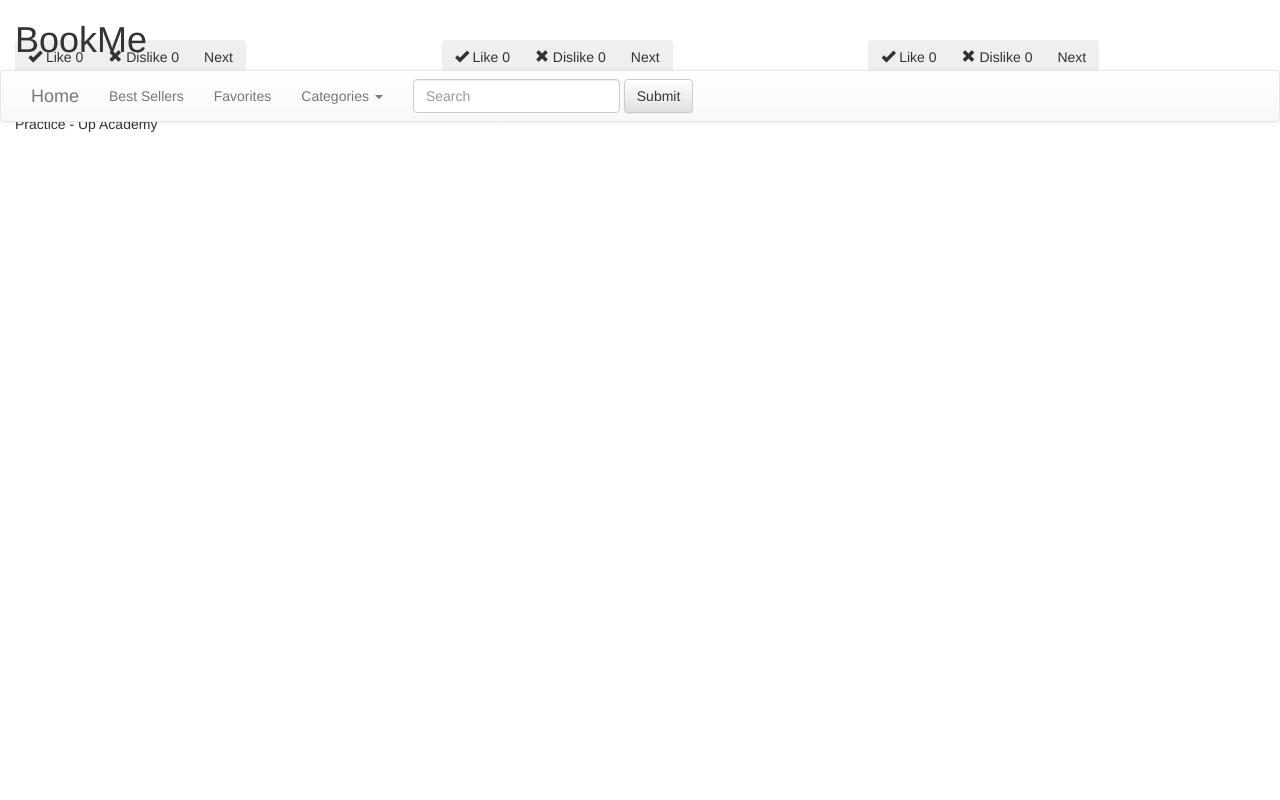
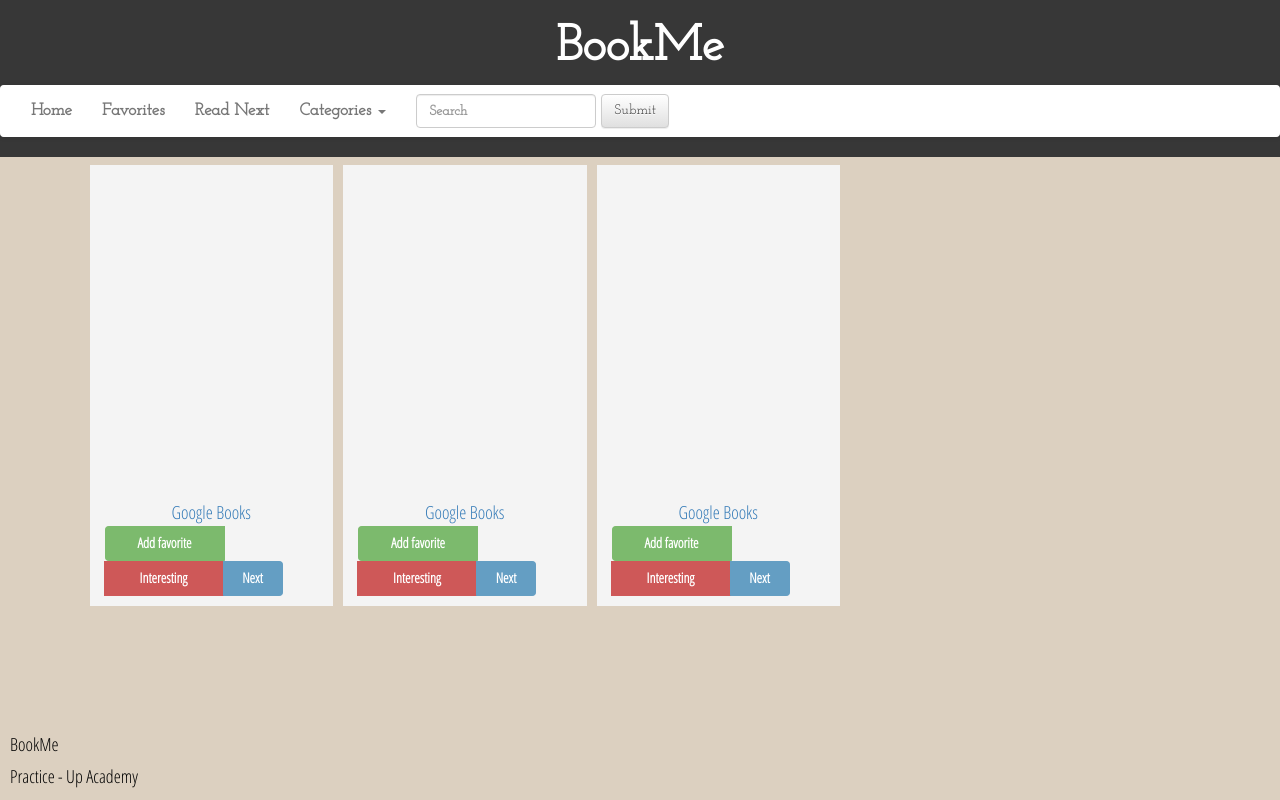
Before and after one commit to PedroGSilva/bookshelf, a PHP site: page /index.html in a window 1280 px wide. Run offline with PHP 8.4, Linux system fonts and the light colour scheme; some libraries are stand-ins or nearby versions.

Commit message:
'newversion'

```diff
--- a/BookMe16_style.css
+++ b/BookMe16_style.css
@@ -1,5 +1,8 @@
+/**{border: 1px solid black;}*/
+
+/*Color Treatment ----------------------------------------------------------------*/
 .header {
-  background-color: #945D60;
+  background-color: #373737;
   /*background-color: hsl(142, 33%, 58%);
   background-repeat: no-repeat;
   background-position: center;
@@ -13,7 +16,7 @@
   */background-repeat: no-repeat;
   background-position: center;
   background-size: 100%;
-  background: white;
+  background: #dcd0c0;
 }
 
 .navbar-default {
@@ -28,21 +31,30 @@
   background-image: -o-linear-gradient(top, #ffffff, #ffffff);
   background-image: linear-gradient(#ffffff, #ffffff);
   border-color: #ffffff #ffffff hsl(0, 0%, 100%);
-  color: #333 !important;
+  color: #945D60 !important;
+  font-weight: 900 !important;
   text-shadow: 0 1px 1px rgba(255, 255, 255, 0.00);
   -webkit-font-smoothing: antialiased;
 }
 
+#firstShelf,#secondShelf,#thirdShelf{
+  border: 5px solid #dcd0c0;
+  background-color: #f4f4f4;
+  margin-top: 10px;
+}
+
 #footer {
   padding-left: 10px;
-  color: white;
-  background-color: #3C3C3C;
+  color: black;
+  background-color: #dcd0c0;
   font-family: 'Open Sans Condensed', sans-serif;
 }
 
-.navbar {
+/*----------------------------------------------------------------------------------*/
+
+.navbar,.navbar-brand,.navbar-form {
   font-family: 'Josefin Slab', serif;
-  color: white;
+  font-size: 17px;
 }
 
 .books {
@@ -54,17 +66,20 @@
   height: 80px;
   margin: 5px;
   overflow: hidden;
+  text-align: center;
 }
 
 .writter {
   height: 30px;
   margin: 5px;
+  text-align: center;
 }
 
 .resume {
   height: 150px;
   margin: 5px;
   overflow: hidden;
+  text-align: justify;
 }
 
 .cover {
@@ -88,35 +103,26 @@
   height: 300px;
 }
 
-.sinpose,.author,.title {
+.synopsis,.author,.title {
   font-family: 'Open Sans Condensed', sans-serif;
-  text-align: center;
   padding-right: 20px;
   padding-left: 20px,
 }
 
-.readmore {
-  height: 20px;
-  margin: 5px;
-}
-
-.buttons{
+.links {
+  font-family: 'Open Sans Condensed', sans-serif;
+  font-size: 18px;
   text-align: center;
-  font-family: 'Shadows Into Light', cursive;
-  font-size: 50px;
-  margin: 5px;
-	padding-left: 0px;
-	padding-right: 0px;
-  font-weight: 900;
 }
 
 .buttonF {
   font-family: 'Open Sans Condensed', sans-serif;
-  font-size: 15px;
+  font-size: 5px;
   text-align: center;
+  padding-bottom: 10px;
 }
 
-.btn-dislike,.btn-like {
+.btn-favorite,.btn-read {
   width: 120px;
   height: 35px;
 }
@@ -126,7 +132,7 @@
   height: 35px;
 }
 
-.btn-dislike {
+.btn-read {
   background-color: hsl(360, 55%, 58%) !important;
   background-repeat: repeat-x;
   filter: progid:DXImageTransform.Microsoft.gradient(startColorstr="#ce5858", endColorstr="#ce5858");
@@ -138,12 +144,13 @@
   background-image: -o-linear-gradient(top, #ce5858, #ce5858);
   background-image: linear-gradient(#ce5858, #ce5858);
   border-color: #ce5858 #ce5858 hsl(360, 55%, 58%);
-  color: #333 !important;
+  color: white !important;
+  font-weight: 900 !important;
   text-shadow: 0 1px 1px rgba(255, 255, 255, 0.00);
   -webkit-font-smoothing: antialiased;
 }
 
-.btn-like {
+.btn-favorite {
   background-color: hsl(108, 36%, 58%) !important;
   background-repeat: repeat-x;
   filter: progid:DXImageTransform.Microsoft.gradient(startColorstr="#7cba6d", endColorstr="#7cba6d");
@@ -155,7 +162,8 @@
   background-image: -o-linear-gradient(top, #7cba6d, #7cba6d);
   background-image: linear-gradient(#7cba6d, #7cba6d);
   border-color: #7cba6d #7cba6d hsl(108, 36%, 58%);
-  color: #333 !important;
+  color: white !important;
+  font-weight: 900 !important;
   text-shadow: 0 1px 1px rgba(255, 255, 255, 0.00);
   -webkit-font-smoothing: antialiased;
 }
@@ -172,20 +180,12 @@
   background-image: -o-linear-gradient(top, #649ec3, #649ec3);
   background-image: linear-gradient(#649ec3, #649ec3);
   border-color: #649ec3 #649ec3 hsl(203, 44%, 58%);
-  color: #333 !important;
+  color: white !important;
+  font-weight: 900 !important;
   text-shadow: 0 1px 1px rgba(255, 255, 255, 0.00);
   -webkit-font-smoothing: antialiased;
 }
 
-.numberl,.numberd {
-  box-sizing: border-box;
-  text-align: center;
-  padding: 0px 15px;
-  border-radius: 30px;
-  color: black;
-  background-color: white;
-  font-family: 'Open Sans Condensed', sans-serif;
-}
 
 h1 {
   font-weight: 50;
@@ -198,16 +198,5 @@
 }
 
 p {
-  text-align: justify;
+  font-size: 18px;
 }
-
-/*#firstShelf,#secondShelf{
-  margin-top: 5px;
-  border-right: 3px solid #0A1C36;
-  border-top: 1px solid #0A1C36;
-}
-
-#seconShelf,#thirdShelf{
-  border-top: 1px solid #0A1C36;
-}
-}*/
--- a/index.html
+++ b/index.html
@@ -19,7 +19,7 @@
        <link rel="stylesheet" href="https://maxcdn.bootstrapcdn.com/bootstrap/3.3.7/css/bootstrap-theme.min.css" integrity="sha384-rHyoN1iRsVXV4nD0JutlnGaslCJuC7uwjduW9SVrLvRYooPp2bWYgmgJQIXwl/Sp" crossorigin="anonymous">
 
 
-       <link href="BookMe14_style.css" type="text/css" rel="stylesheet">
+       <link href="BookMe16_style.css" type="text/css" rel="stylesheet">
 
        <title> BookMe </title>
 
@@ -56,8 +56,8 @@
                             <!-- Collect the nav links, forms, and other content for toggling -->
                         <div class="collapse navbar-collapse" id="bs-example-navbar-collapse-1">
                            <ul class="nav navbar-nav">
-                              <li><a href="#">Best Sellers <span class="sr-only">(current)</span></a></li>
-                              <li><a href="#">Favorites</a></li>
+                              <li><a id="favfolder" href="#">Favorites <span class="sr-only">(current)</span></a></li>
+                              <li><a href="#">Read Next</a></li>
                               <li class="dropdown">
                                   <a href="#" class="dropdown-toggle" data-toggle="dropdown" role="button" aria-haspopup="true" aria-expanded="false"> Categories <span class="caret"></span></a>
                                  <ul class="dropdown-menu">
@@ -92,7 +92,7 @@
         <div class="row">
             <div class="books">
 
-              <div id="firstShelf" class="shelf col-lg-4 col-md-4 col-sm-12 col-xs-12">
+              <div id="firstShelf" class="shelf col-lg-3 col-md-4 col-sm-12 col-xs-12 col-lg-offset-1">
                         <div class="cover">
                            <img src="" class="img-rounded">
                         </div>
@@ -105,21 +105,17 @@
                         <div class="resume">
                            <p class="synopsis"> </p>
                         </div>
-                        <div >
-                           <a class="links" href=""> </a>
+                        <div class="links" >
+                           <a href=""> Google Books </a>
                         </div>
 
                         <div class="buttonF">
                           <div class="btn-group">
-                              <button type="button" class="btn btn-like">
-                                <span class="glyphicon glyphicon-ok"></span>
-                                Like
-                                <span class="numberl">0</span>
+                              <button type="button" class="btn btn-favorite">
+                              Add favorite
                               </button>
-                              <button type="button" class="btn btn-dislike">
-                                <span class="glyphicon glyphicon-remove"></span>
-                                Dislike
-                                <span class="numberd">0</span>
+                              <button type="button" class="btn btn-read">
+                                Interesting
                               </button>
                               <button type="button" class="btn btn-next">
                               Next
@@ -129,7 +125,7 @@
               </div>
 
 
-              <div id="secondShelf" class="shelf col-lg-4 col-md-4 col-sm-12 col-xs-12">
+              <div id="secondShelf" class="shelf col-lg-3 col-md-4 col-sm-12 col-xs-12">
                         <div class="cover">
                            <img src="" class="img-rounded">
                         </div>
@@ -142,21 +138,17 @@
                         <div class="resume">
                            <p class="synopsis"> </p>
                         </div>
-                        <div >
-                           <a class="links" href=""> </a>
+                        <div class="links">
+                           <a href=""> Google Books </a>
                         </div>
 
                         <div class="buttonF">
                           <div class="btn-group">
-                              <button type="button" class="btn btn-like">
-                                <span class="glyphicon glyphicon-ok"></span>
-                                Like
-                                <span class="numberl">0</span>
+                              <button type="button" class="btn btn-favorite">
+                              Add favorite
                               </button>
-                              <button type="button" class="btn btn-dislike">
-                                <span class="glyphicon glyphicon-remove"></span>
-                                Dislike
-                                <span class="numberd">0</span>
+                              <button type="button" class="btn btn-read">
+                                Interesting
                               </button>
                               <button type="button" class="btn btn-next">
                               Next
@@ -165,7 +157,7 @@
                         </div>
                 </div>
 
-                <div id="thirdShelf" class="shelf col-lg-4 col-md-4 col-sm-12 col-xs-12">
+                <div id="thirdShelf" class="shelf col-lg-3 col-md-4 col-sm-12 col-xs-12">
                         <div class="cover">
                            <img src="" class="img-rounded">
                         </div>
@@ -178,21 +170,17 @@
                         <div class="resume">
                            <p class="synopsis"> </p>
                         </div>
-                        <div >
-                           <a class="links" href=""> </a>
+                        <div class="links">
+                           <a href=""> Google Books </a>
                         </div>
 
                         <div class="buttonF">
                           <div class="btn-group">
-                              <button type="button" class="btn btn-like">
-                                <span class="glyphicon glyphicon-ok"></span>
-                                Like
-                                <span class="numberl">0</span>
+                              <button type="button" class="btn btn-favorite">
+                              Add favorite
                               </button>
-                              <button type="button" class="btn btn-dislike">
-                                <span class="glyphicon glyphicon-remove"></span>
-                                Dislike
-                                <span class="numberd">0</span>
+                              <button type="button" class="btn btn-read">
+                                Interesting
                               </button>
                               <button type="button" class="btn btn-next">
                               Next
@@ -224,7 +212,7 @@
        <!-- Latest compiled and minified JavaScript -->
        <script src="https://maxcdn.bootstrapcdn.com/bootstrap/3.3.7/js/bootstrap.min.js" integrity="sha384-Tc5IQib027qvyjSMfHjOMaLkfuWVxZxUPnCJA7l2mCWNIpG9mGCD8wGNIcPD7Txa" crossorigin="anonymous"></script>
 
-       <script src="BookMe14_script.js"></script>
+       <script src="BookMe16_script.js"></script>
 
 
    </body>
```
Also changed, not shown: BookMe16_script.js (+42 -21 lines).
